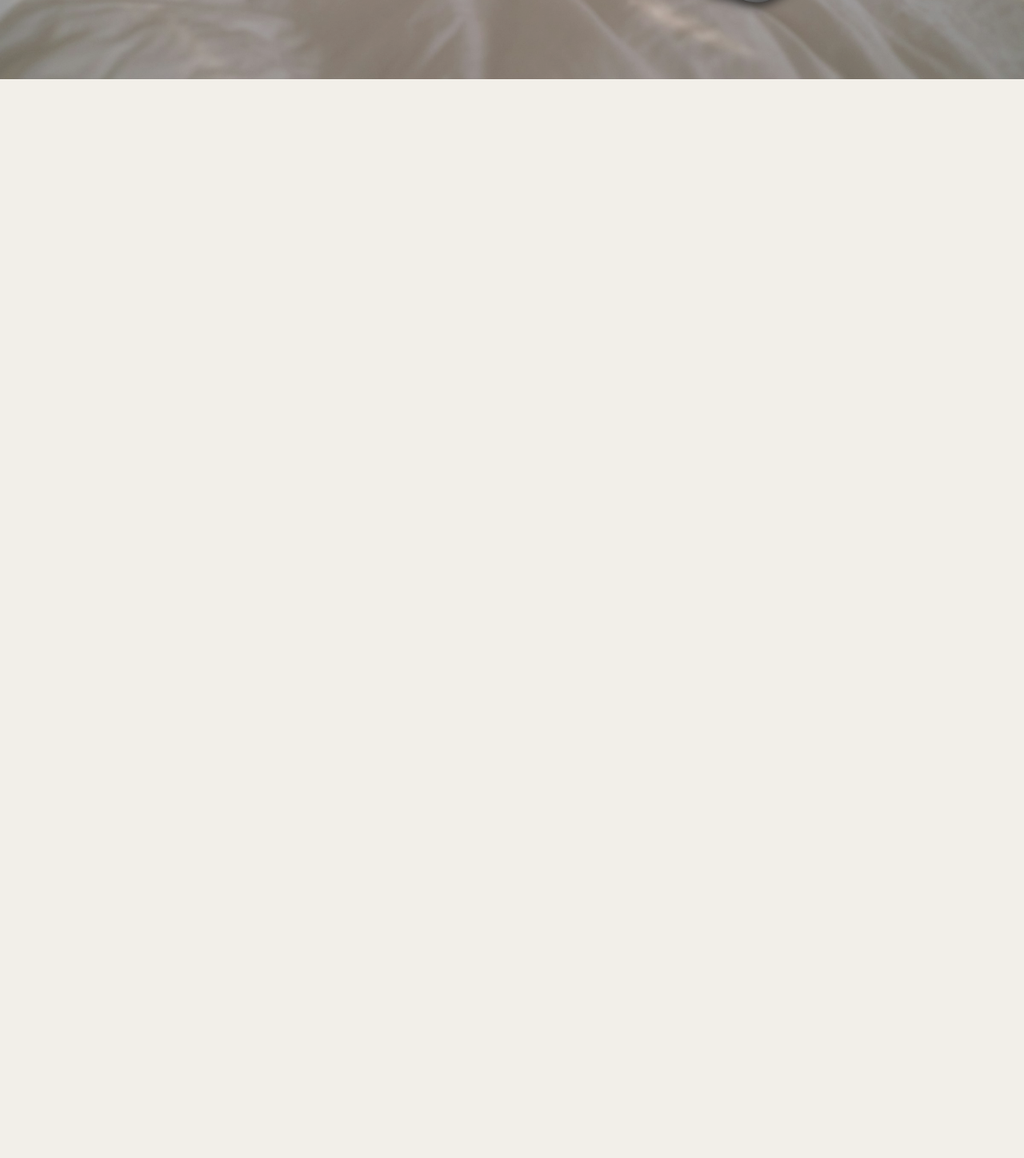
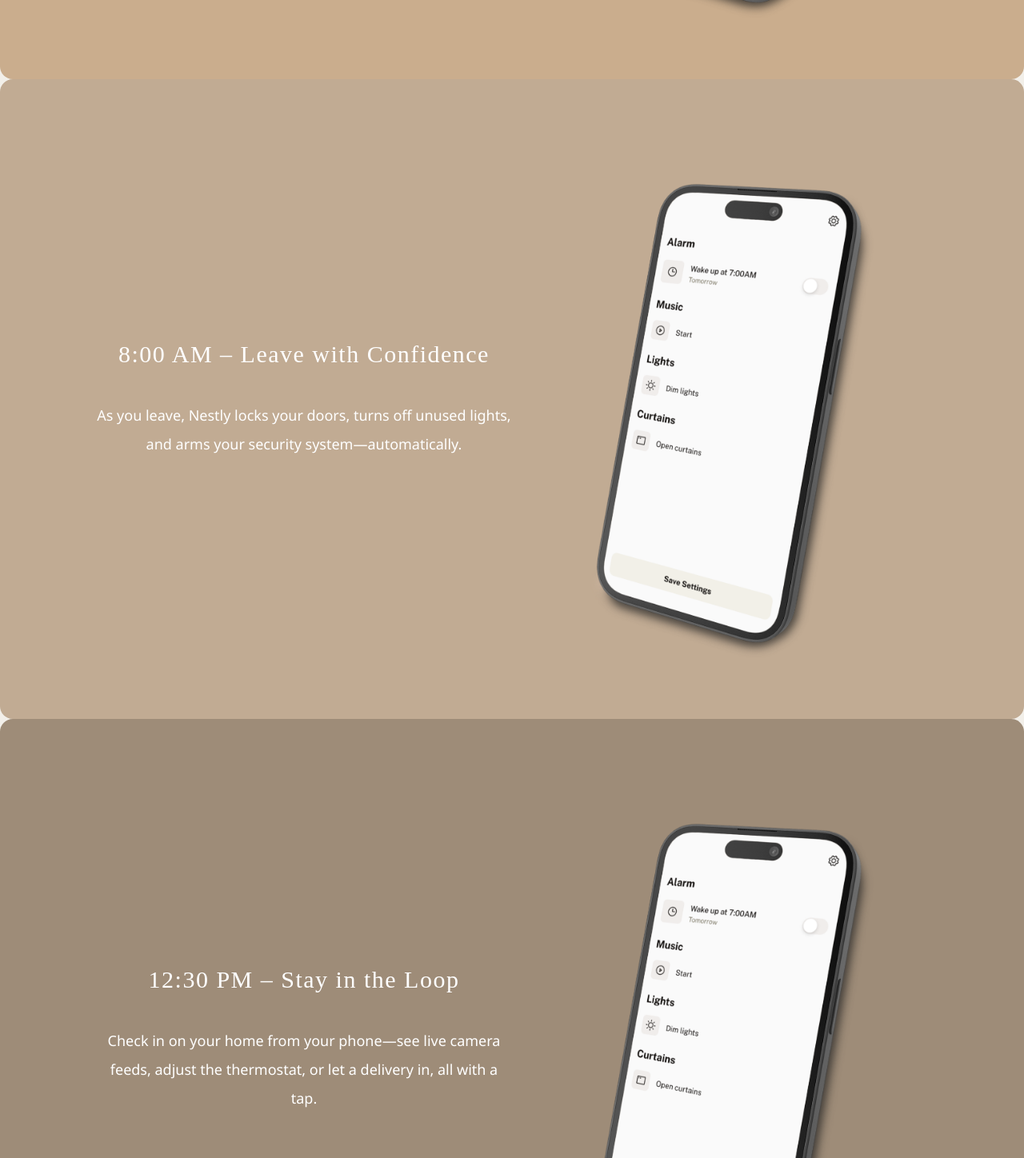
Before and after one commit to kyoko-nr/nestly-home, a Vue app: page / in a window 1280 px wide. Shown: the part 3082-4530 px from the top of the page at 80% size. Before the commit the page ends 3181 px from the top, so only its background shows below. Built offline with nearby package versions, Linux system fonts and the light colour scheme; a web font is replaced by a local one.

Commit message:
add experience contents

```diff
--- a/src/assets/styles/main.css
+++ b/src/assets/styles/main.css
@@ -8,6 +8,13 @@
   --color-primary: #8c694a;
   --color-secondary: #bfa89b;
 
+  /* gradation */
+  --color-orange-beige: #caad8d;
+  --color-yellow-beige: #c1ab93;
+  --color-mocha-beige: #9e8c78;
+  --color-mocha-brown: #756859;
+  --color-yellow-brown: #4d443a;
+
   --font-accent: "DM Serif Text", serif;
 }
 
--- a/src/components/experience/ExperienceComponent.vue
+++ b/src/components/experience/ExperienceComponent.vue
@@ -1,16 +1,47 @@
 <script setup lang="ts">
 import bedroomImage from "@/assets/images/bedroom.jpg";
 import uiMorning from "@/assets/images/morning_mode.png";
-import BackgroundImage from "./ExperienceBackground.vue";
 import ExperienceDescription from "./ExperienceDescription.vue";
 import ExperienceDevice from "./ExperienceDevice.vue";
 import MorningDescription from "./descriptions/MorningDescription.vue";
+import LeaveDescription from "./descriptions/LeaveDescription.vue";
+import ExperienceFrame from "./ExperienceFrame.vue";
+import AfternoonDescription from "./descriptions/AfternoonDescription.vue";
 
 const experiences = [
   {
+    color: "orangeBeige" as const,
     title: "6:30 AM – Wake Up Gently",
     bgImage: bedroomImage,
     content: MorningDescription,
+    deviceImage: uiMorning,
+  },
+  {
+    color: "yellowBeige" as const,
+    title: "8:00 AM – Leave with Confidence",
+    bgImage: bedroomImage,
+    content: LeaveDescription,
+    deviceImage: uiMorning,
+  },
+  {
+    color: "mochaBeige" as const,
+    title: "12:30 PM – Stay in the Loop",
+    bgImage: bedroomImage,
+    content: AfternoonDescription,
+    deviceImage: uiMorning,
+  },
+  {
+    color: "mochaBrown" as const,
+    title: "6:00 PM – Welcome Home",
+    bgImage: bedroomImage,
+    content: AfternoonDescription,
+    deviceImage: uiMorning,
+  },
+  {
+    color: "yellowBrown" as const,
+    title: "10:30 PM – Wind Down Effortlessly",
+    bgImage: bedroomImage,
+    content: AfternoonDescription,
     deviceImage: uiMorning,
   },
 ];
@@ -23,13 +54,15 @@ const experiences = [
       :key="ex.title"
       class="relative h-screen"
     >
-      <BackgroundImage :img-src="ex.bgImage" />
+      <ExperienceFrame :color="ex.color">
+        <!-- <BackgroundImage :img-src="ex.bgImage" /> -->
         <div class="grid h-full grid-cols-2 px-[120px]">
           <ExperienceDescription :title="ex.title">
             <component :is="ex.content" />
           </ExperienceDescription>
           <ExperienceDevice :img-src="ex.deviceImage" />
         </div>
+      </ExperienceFrame>
     </div>
   </section>
 </template>
--- a/src/components/experience/ExperienceDescription.vue
+++ b/src/components/experience/ExperienceDescription.vue
@@ -4,11 +4,11 @@ const { title } = defineProps<{ title: string }>();
 
 <template>
   <div class="relative">
-    <div class="absolute top-1/2 -translate-y-1/2 text-white text-shadow-lg/10">
-      <h2 class="font-accent mb-10 text-center text-4xl tracking-wider">
+    <div class="absolute top-1/2 -translate-y-1/2 text-white">
+      <h2 class="font-accent mb-10 text-center text-3xl tracking-wider">
         {{ title }}
       </h2>
-      <p class="text-center text-xl leading-[2]">
+      <p class="text-center text-lg leading-[2]">
         <slot></slot>
       </p>
     </div>
--- /dev/null
+++ b/src/components/experience/ExperienceFrame.vue
@@ -0,0 +1,27 @@
+<script setup lang="ts">
+type Colors =
+  | "orangeBeige"
+  | "yellowBeige"
+  | "mochaBeige"
+  | "mochaBrown"
+  | "yellowBrown";
+
+const { color } = defineProps<{ color: Colors }>();
+
+const bgColor = {
+  orangeBeige: "bg-orange-beige",
+  yellowBeige: "bg-yellow-beige",
+  mochaBeige: "bg-mocha-beige",
+  mochaBrown: "bg-mocha-brown",
+  yellowBrown: "bg-yellow-brown",
+} as Record<Colors, string>;
+</script>
+
+<template>
+  <div
+    class="h-full w-full rounded-2xl"
+    :class="bgColor[color]"
+  >
+    <slot></slot>
+  </div>
+</template>
--- /dev/null
+++ b/src/components/experience/descriptions/AfternoonDescription.vue
@@ -0,0 +1,4 @@
+<template>
+  Check in on your home from your phone—see live camera feeds, adjust the
+  thermostat, or let a delivery in, all with a tap.
+</template>
--- /dev/null
+++ b/src/components/experience/descriptions/HomeDescription.vue
@@ -0,0 +1,4 @@
+<template>
+  Nestly senses you’ve returned. The lights come on, your preferred temperature
+  is set, and music plays softly as you enter.
+</template>
--- /dev/null
+++ b/src/components/experience/descriptions/LeaveDescription.vue
@@ -0,0 +1,4 @@
+<template>
+  As you leave, Nestly locks your doors, turns off unused lights, and arms your
+  security system—automatically.
+</template>
--- a/src/components/experience/descriptions/MorningDescription.vue
+++ b/src/components/experience/descriptions/MorningDescription.vue
@@ -1,5 +1,4 @@
 <template>
-  Nestly slowly opens the curtains and warms the room<br />before your alarm
-  goes off.<br />Soft lights and your favorite playlist<br />greet you as you
-  rise.
+  Nestly slowly opens the curtains and warms the room before your alarm goes
+  off.<br />Soft lights and your favorite playlist greet you as you rise.
 </template>
--- /dev/null
+++ b/src/components/experience/descriptions/NightDescription.vue
@@ -0,0 +1,4 @@
+<template>
+  Activate “Good Night” mode: Lights dim, doors lock, blinds close, and your
+  home prepares for sleep.
+</template>
```
Lines whose indentation alone changed are shown as unchanged.
